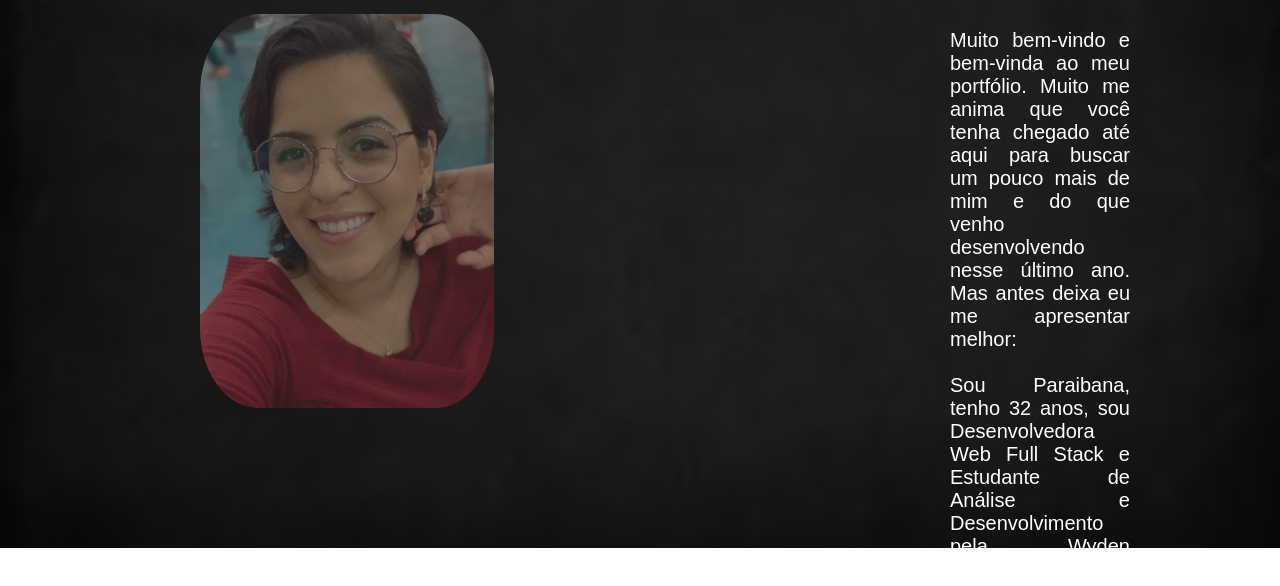
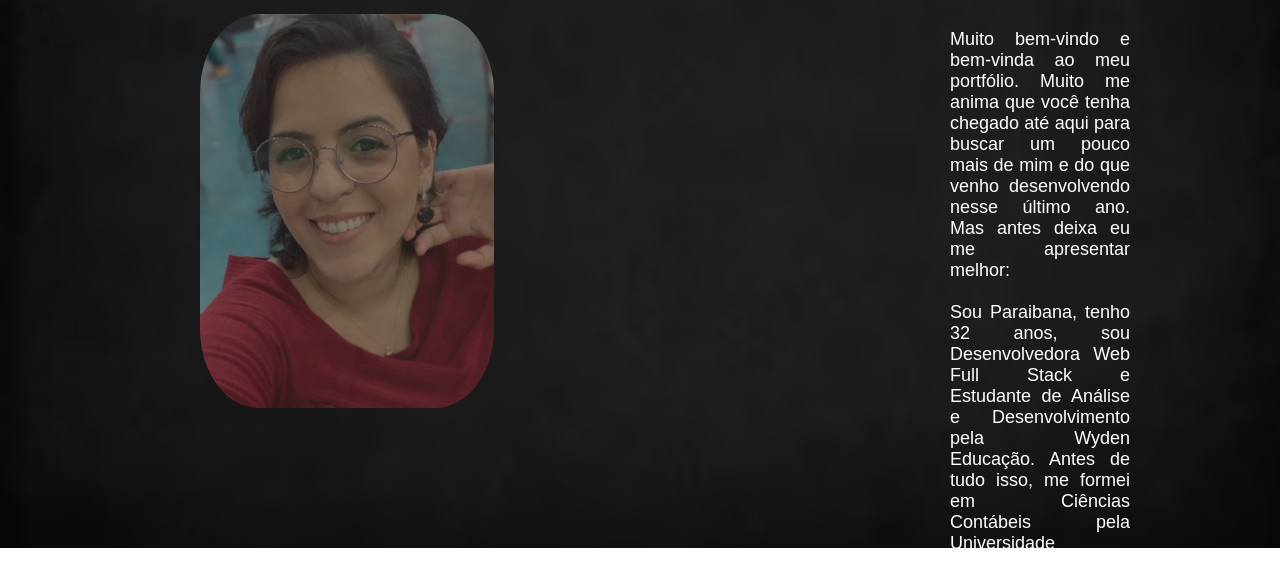
Before and after one commit to suelemmacedo/portfolio-suelem, a plain HTML site: page Sobre.html in a window 1280 px wide. Shown: the part 252-838 px from the top of the page. Drawn offline with Linux system fonts and the light colour scheme.

Commit message:
Ajustes CSS

```diff
--- a/Contatos.css
+++ b/Contatos.css
@@ -143,5 +143,4 @@ footer{
   font-weight: bold;
   line-height: 1;
   margin: 7.5rem;
-
 }
--- a/Sobre.css
+++ b/Sobre.css
@@ -98,7 +98,7 @@ header{
   text-align: justify;
   margin-top: -600px;
   margin-left: 600px;
-  font-size: 20px;
+  font-size: 18px;
 
 }
 
@@ -130,8 +130,6 @@ img{
 }
 
 
-
-
 @media(max-width:992px){
   img{
     grid-column: 1/-1;
--- a/Sobre.html
+++ b/Sobre.html
@@ -45,7 +45,8 @@
           também sou Pós-graduada em Planejamento Tributário pela Universidade Federal de Pernambuco, toda essa
           trajetória na área contábil me trouxe características pessoais e profissionais que fazem toda diferença num
           olhar mais crítico, num ser mais dinâmico, numa pessoa mais planejada e com uma visão mais profissional. Além
-          disso, busca constante pelo aprendizado e uma grande experiência em trabalhar em equipe e para satisfação do
+          disso, busca constante pelo aprendizado e uma grande experiência em trabalhar em equipe e voltada para
+          satisfação do
           consumidor final do serviço - o cliente.
           <br> Outras habilidades também foram desenvolvidas num intercâmbio realizado para Irlanda-Dublin, cito a
           facilidade em me adaptar a diversos ambientes, culturas, aprendizado sobre
@@ -54,7 +55,7 @@
           <br> Neste momento, estou ainda mais me desenvolvendo em Desenvolvimento Web, uma área que tem me despertado
           os olhos pela boa experiência em proporcionar criações que podem mudar o dia a dia de empresas, pessoas,
           trazendo mais facilidades e fácil acessibilidade para usuários, e assim, estou concluindo meu curso de
-          Desenvolvimento Web pela Trybe e , simultaneamente, estou fazendo Curso Completo de PHP pela
+          Desenvolvimento Web pela Trybe e, simultaneamente, estou fazendo Curso Completo de PHP pela
           Udemy/HCode e buscando
           aprimorar conhecimentos já adquiridos em React.js, Node e outras aplicações ligadas a área de Desenvolvimento
           Front-end.
```
